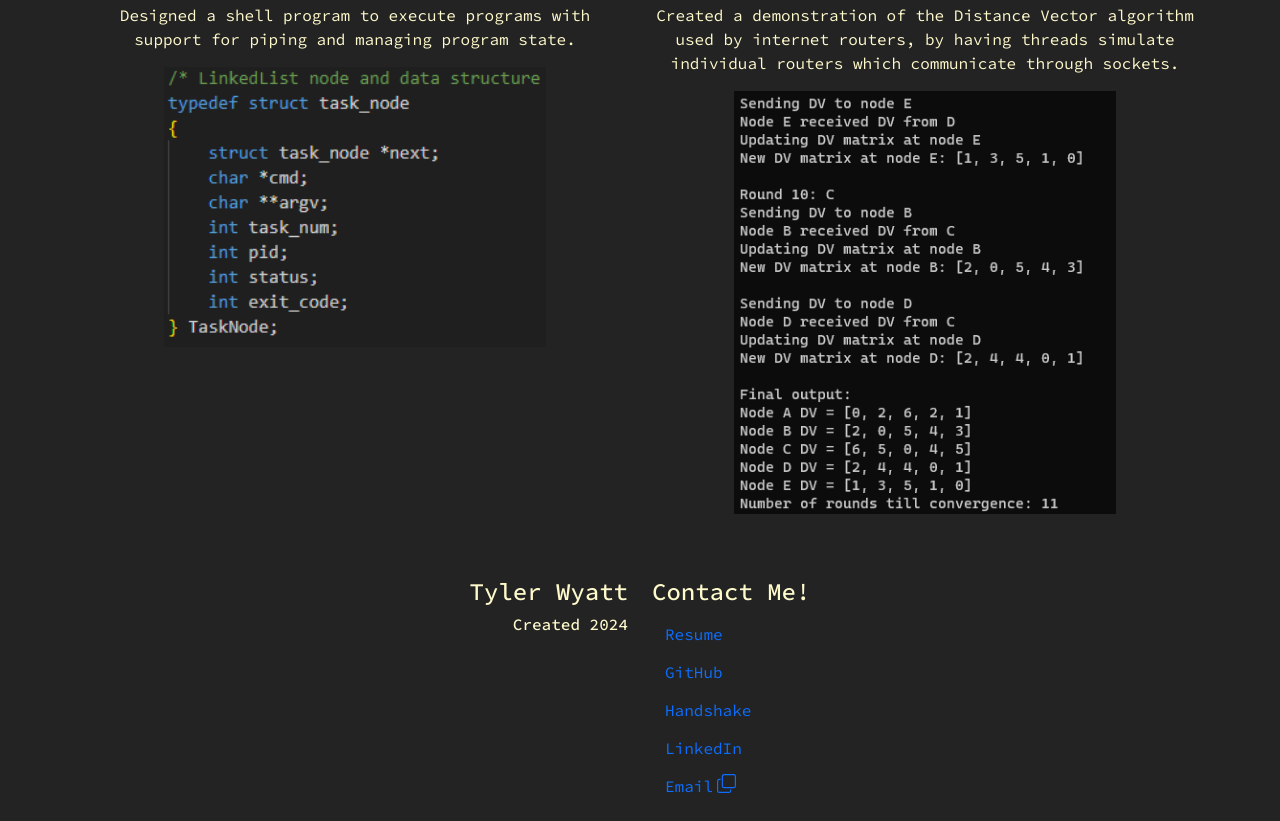
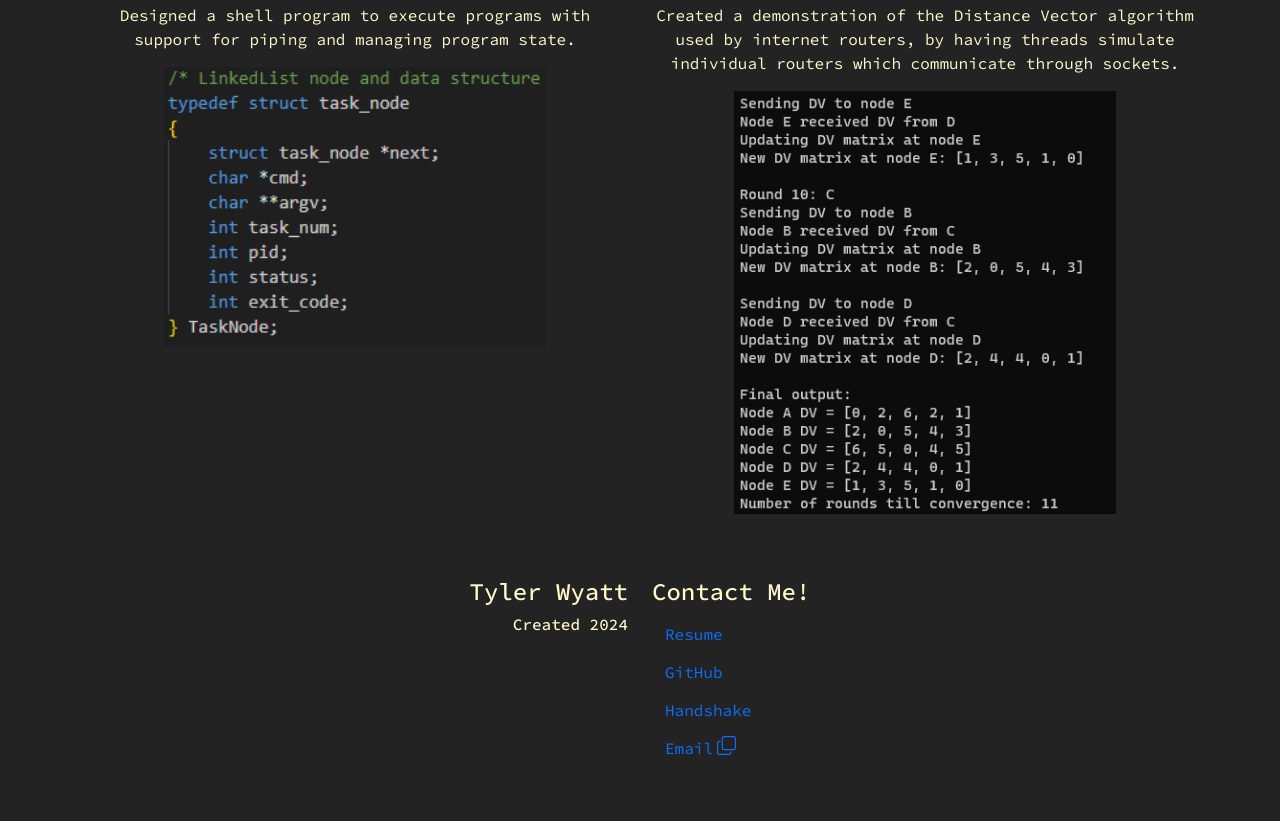
Before and after one commit to TylerWyatt0/TylerWyatt0.github.io, a plain HTML site: page index.html in a window 1280 px wide. Shown: the part 1820-2641 px from the top of the page. After the commit the page ends 2603 px from the top, so only its background shows below. Drawn offline with Linux system fonts and the light colour scheme.

Commit message:
Update index.html

```diff
--- a/index.html
+++ b/index.html
@@ -124,10 +124,6 @@
               target="_blank" rel="noopener noreferrer">Handshake</a>
           </li>
           <li>
-            <a class="btn btn-link text-decoration-none" href="https://app.joinhandshake.com/stu/users/31105402"
-              target="_blank" rel="noopener noreferrer">LinkedIn</a>
-          </li>
-          <li>
             <a class="email btn btn-link text-decoration-none d-inline-flex align-content-between"
               onclick="copyEmail()">
               <span class="pe-1">Email</span>
@@ -146,7 +142,6 @@
                   d="M9.5 1a.5.5 0 0 1 .5.5v1a.5.5 0 0 1-.5.5h-3a.5.5 0 0 1-.5-.5v-1a.5.5 0 0 1 .5-.5zm-3-1A1.5 1.5 0 0 0 5 1.5v1A1.5 1.5 0 0 0 6.5 4h3A1.5 1.5 0 0 0 11 2.5v-1A1.5 1.5 0 0 0 9.5 0z" />
               </svg>
             </a>
-
           </li>
         </ul>
       </div>
```
